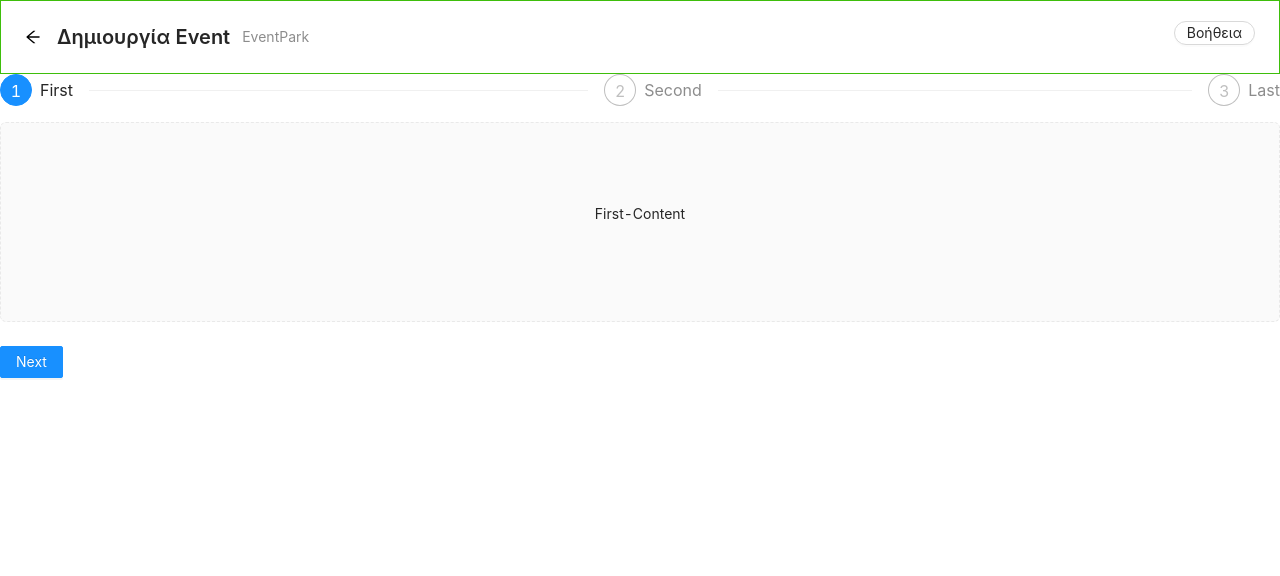
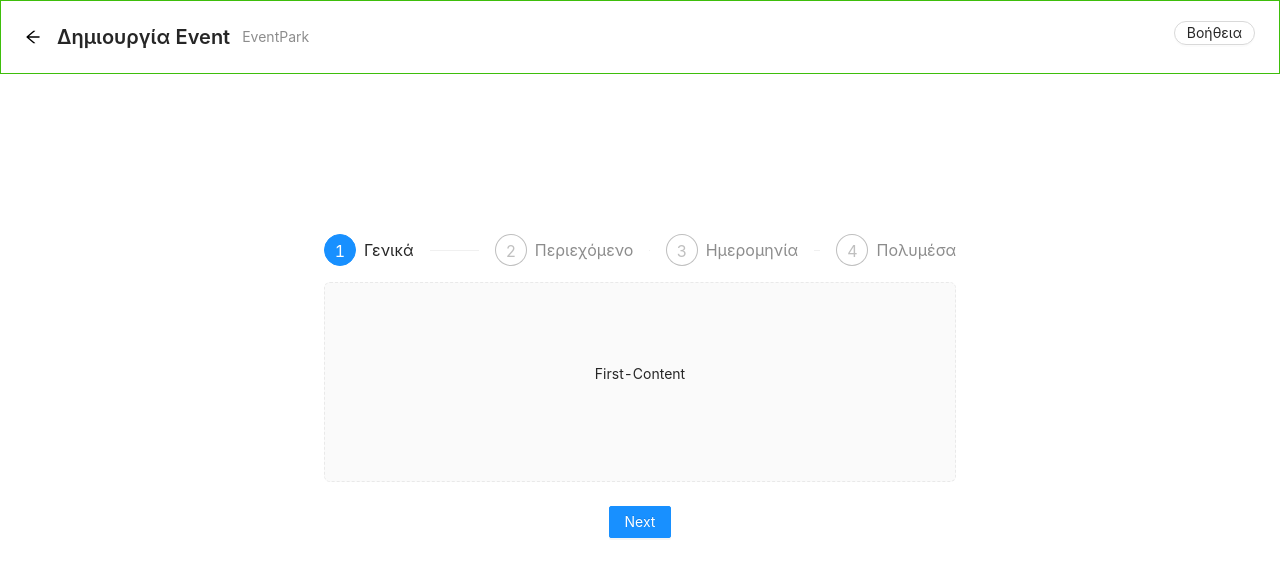
Before and after one commit to Panos61/React-Project-V-0.1, a React (Create React App) app: page /createEvent in a window 1280 px wide. Shown: the top 576 px of the page. Built offline with nearby package versions, Linux system fonts and the light colour scheme; sample sign-in values are in the browser's storage.

Commit message:
Setting Create-Event

```diff
--- a/src/CreateEvent/form.js
+++ b/src/CreateEvent/form.js
@@ -1,21 +1,26 @@
 import React, { Component } from 'react';
 import { Steps, Button, message } from 'antd';
+import { Col, Row } from 'react-flexbox-grid';
 import './form.css';
 
 const { Step } = Steps;
 
 const steps = [
   {
-    title: 'First',
+    title: 'Γενικά',
     content: 'First-Content',
   },
   {
-    title: 'Second',
+    title: 'Περιεχόμενο',
     content: 'Second-content',
   },
   {
-    title: 'Last',
+    title: 'Ημερομηνία',
     content: 'Last-content',
+  },
+  {
+    title: 'Πολυμέσα',
+    content: 'digital content',
   },
 ];
 
@@ -42,6 +47,10 @@ class FormCE extends Component {
 
     return (
       <div>
+        <Row style={{ marginTop: '20vh' }}>
+          <Col xs={12}>
+            <Row center="xs">
+              <Col xs={6}>
                 <Steps current={current}>
                   {steps.map((item) => (
                     <Step key={item.title} title={item.title} />
@@ -64,11 +73,18 @@ class FormCE extends Component {
                     </Button>
                   )}
                   {current > 0 && (
-            <Button style={{ marginLeft: 8 }} onClick={() => this.prev()}>
+                    <Button
+                      style={{ marginLeft: 8 }}
+                      onClick={() => this.prev()}
+                    >
                       Previous
                     </Button>
                   )}
                 </div>
+              </Col>
+            </Row>
+          </Col>
+        </Row>
       </div>
     );
   }
```
Also changed, not shown: src/CreateEvent/forms/form1.js (added), src/CreateEvent/forms/form2.js (added), src/CreateEvent/forms/form3.js (added), src/CreateEvent/forms/form4.js (added). Lines whose indentation alone changed are shown as unchanged.
